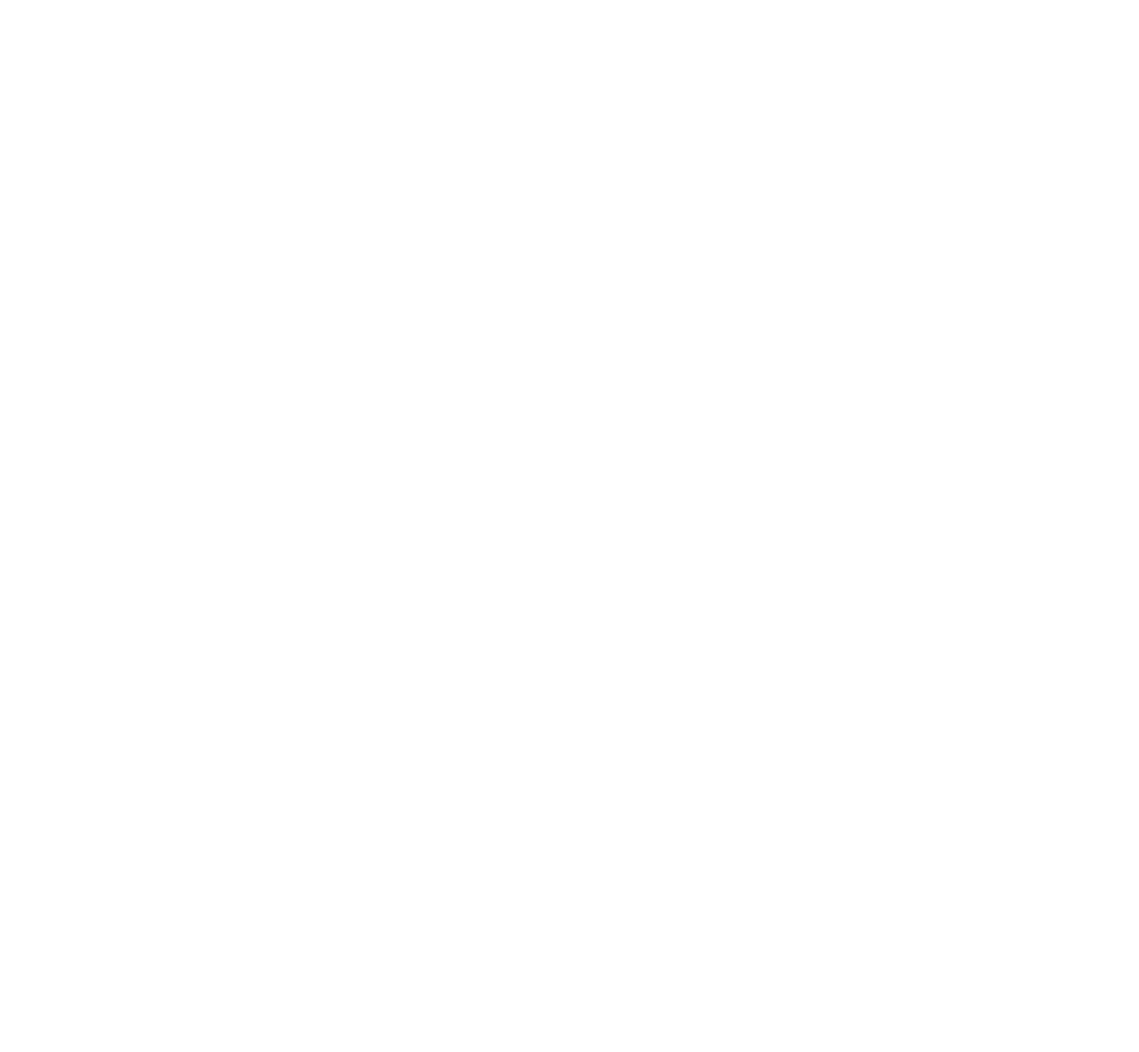
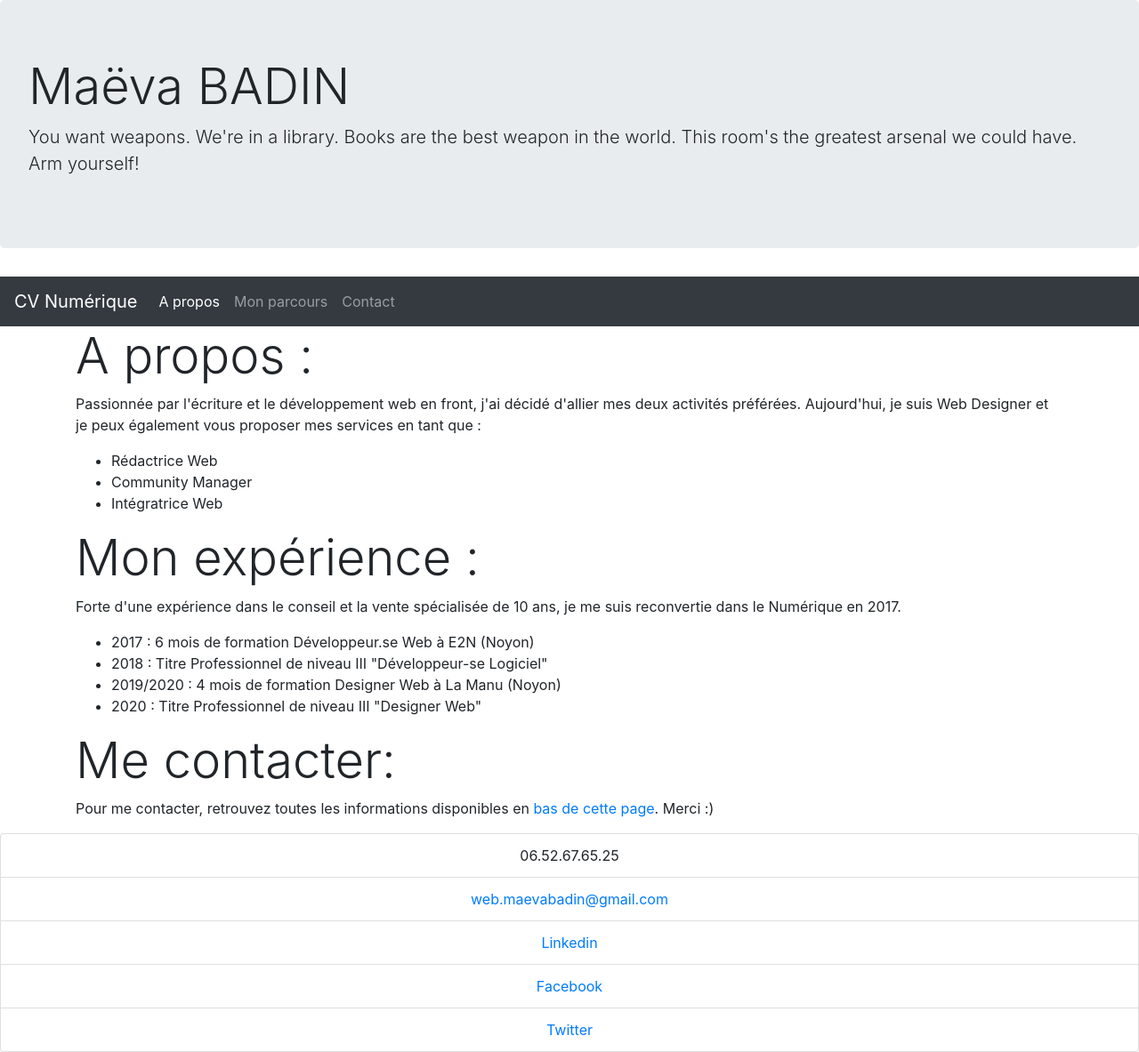
Before and after one commit to maevabadin/exercicesResponsiveTP, a plain HTML site: page index.html in a window 1280 px wide. Shown: the whole page at 89% size. Before the commit the page ends 800 px from the top, so only its background shows below. Drawn offline with nearby package versions, Linux system fonts and the light colour scheme.

Commit message:
jumbotron navbar rows paragraphs+titles footer

```diff
--- /dev/null
+++ b/assets/css/style.css
@@ -0,0 +1,3 @@
+.jumbotron, .navbar{
+  width: 100%;
+}
--- a/index.html
+++ b/index.html
@@ -3,9 +3,87 @@
   <head>
     <meta charset="utf-8">
     <link rel="stylesheet" href="https://stackpath.bootstrapcdn.com/bootstrap/4.4.1/css/bootstrap.min.css" integrity="sha384-Vkoo8x4CGsO3+Hhxv8T/Q5PaXtkKtu6ug5TOeNV6gBiFeWPGFN9MuhOf23Q9Ifjh" crossorigin="anonymous">
+    <link rel="stylesheet" href="assets/css/style.css">
     <title>Responsive TP</title>
   </head>
   <body>
+    <div class="container-fluid">
+      <div class="row">
+        <div class="jumbotron">
+          <h1 class="display-4">Maëva BADIN</h1>
+          <p class="lead">
+            You want weapons. We're in a library. Books are the best weapon in the world.
+            This room's the greatest arsenal we could have. Arm yourself!
+          </p>
+        </div>
+        <nav class="navbar navbar-expand-lg navbar-dark bg-dark">
+          <a class="navbar-brand" href="#">CV Numérique</a>
+          <div class="collapse navbar-collapse" id="navbarSupportedContent">
+            <ul class="navbar-nav mr-auto">
+              <li class="nav-item active">
+                <a class="nav-link" href="#aboutMe">A propos <span class="sr-only">(current)</span></a>
+              </li>
+              <li class="nav-item">
+                <a class="nav-link" href="#myExperience">Mon parcours</a>
+              </li>
+              <li class="nav-item">
+                <a class="nav-link" href="#contactMe">Contact</a>
+              </li>
+            </ul>
+          </div>
+        </nav>
+      </div>
+    </div>
+    <div class="container">
+      <div class="row">
+        <div class="col-12" id="aboutMe">
+          <h2 class="display-4">A propos :</h2>
+          <p>
+            Passionnée par l'écriture et le développement web en front, j'ai décidé d'allier mes deux activités préférées.
+            Aujourd'hui, je suis Web Designer et je peux également vous proposer mes services en tant que :
+          </p>
+          <ul>
+            <li>Rédactrice Web</li>
+            <li>Community Manager</li>
+            <li>Intégratrice Web</li>
+          </ul>
+        </div>
+      </div>
+      <div class="row">
+        <div class="col-12" id="myExperience">
+          <h2 class="display-4">Mon expérience :</h2>
+          <p>
+            Forte d'une expérience dans le conseil et la vente spécialisée de 10 ans,
+            je me suis reconvertie dans le Numérique en 2017.
+          </p>
+          <ul>
+            <li>2017 : 6 mois de formation Développeur.se Web à E2N (Noyon)</li>
+            <li>2018 : Titre Professionnel de niveau III "Développeur-se Logiciel"</li>
+            <li>2019/2020 : 4 mois de formation Designer Web à La Manu (Noyon)</li>
+            <li>2020 : Titre Professionnel de niveau III "Designer Web"</li>
+          </ul>
+        </div>
+      </div>
+      <div class="row" id="contactMe">
+        <div class="col-12" id="aboutMe">
+          <h2 class="display-4">Me contacter:</h2>
+          <p class="text-justify">
+            Pour me contacter, retrouvez toutes les informations disponibles en <a href="#contactInfosFooter">bas de cette page</a>.
+            Merci :)
+          </p>
+          <!-- Mettre en place un formulaire de contact -->
+        </div>
+      </div>
+    </div>
+    <footer class="text-center" id="contactInfosFooter">
+      <ul class="list-group">
+        <li class="list-group-item">06.52.67.65.25</li>
+        <li class="list-group-item"><a href="#contactMe">web.maevabadin@gmail.com</a></li>
+        <li class="list-group-item"><a href="https://www.linkedin.com/in/maevabadin/">Linkedin</a></li>
+        <li class="list-group-item"><a href="https://www.facebook.com/web.maevabadin">Facebook</a></li>
+        <li class="list-group-item"><a href="https://twitter.com/web_maevabadin">Twitter</a></li>
+      </ul>
+    </footer>
     <script src="https://code.jquery.com/jquery-3.4.1.slim.min.js" integrity="sha384-J6qa4849blE2+poT4WnyKhv5vZF5SrPo0iEjwBvKU7imGFAV0wwj1yYfoRSJoZ+n" crossorigin="anonymous"></script>
     <script src="https://cdn.jsdelivr.net/npm/popper.js@1.16.0/dist/umd/popper.min.js" integrity="sha384-Q6E9RHvbIyZFJoft+2mJbHaEWldlvI9IOYy5n3zV9zzTtmI3UksdQRVvoxMfooAo" crossorigin="anonymous"></script>
     <script src="https://stackpath.bootstrapcdn.com/bootstrap/4.4.1/js/bootstrap.min.js" integrity="sha384-wfSDF2E50Y2D1uUdj0O3uMBJnjuUD4Ih7YwaYd1iqfktj0Uod8GCExl3Og8ifwB6" crossorigin="anonymous"></script>
```
